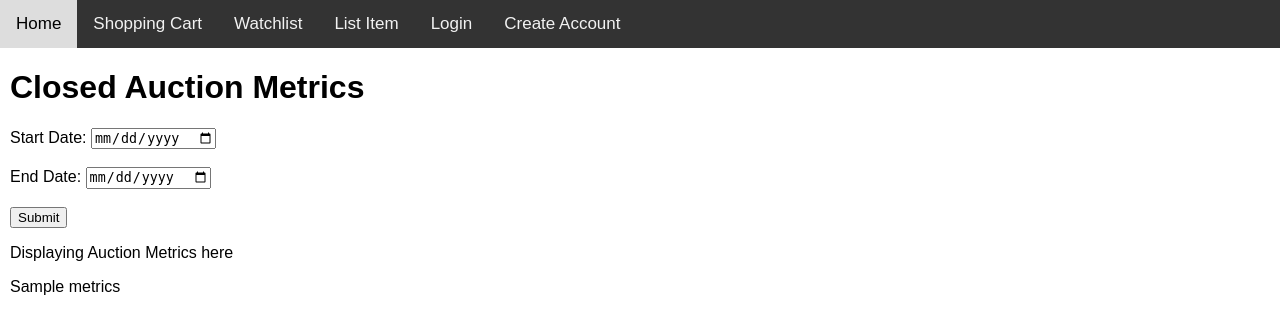
After one commit to zachhuang4026/webService, a Flask app: template templates/admin_metrics.html in a window 1280 px wide. The commit adds this page. Shown: the top 334 px of the page. Run offline with Flask 2, Linux system fonts and the light colour scheme; the template is opened without the code that fills it: most values are stand-ins (such as "Sample title", 1, 10 or a date in 2020).

Commit message:
Admin metrics page

```diff
--- a/app.py
+++ b/app.py
@@ -578,7 +578,22 @@ def admin_view_flagged_items(token, DEBUG=True):
 
     return render_template('admin_flagged_items.html', listings=listings)
 
+@app.route('/admin/metrics', methods=['POST', 'GET'])
+@TokenDecorator(token='required', profile='admin')
+def admin_metrics(token, DEBUG=True):
+    """
+    GET - Render Form
+    POST - Render Form + Results
+    """
+    if request.method == 'GET':
+        return render_template('admin_metrics.html')
 
+    if request.method == 'POST':
+        start_date = request.form.get('start_date')
+        end_date = request.form.get('end_date')
+        # ToDo API Gateway call - get closed auctions
+        # Calculate basic metrics
+        return render_template('admin_metrics.html', metrics = f'Displaying metrics from {start_date} to {end_date}')
 
 #######################################################################
 ## Dummy routes (for testing JWT)
--- a/templates/admin.html
+++ b/templates/admin.html
@@ -8,7 +8,7 @@
         <li> <a href="/admin/users"> User Access </a> </li>
         <li> Edit Auction Categories </li>
         <li> <a href="/admin/flagged_items"> View Flagged Items </a></li>
-        <li> Analytics </li>
+        <li> <a href="/admin/metrics"> View Listing Metrics </a> </li>
     </ul>
 
     <h3> Active Listings </h3>
--- /dev/null
+++ b/templates/admin_metrics.html
@@ -0,0 +1,25 @@
+{% extends "base.html" %}
+{% block nav_item_admin %}active{% endblock nav_item_admin %}
+
+{% block content %}
+    <h1> Closed Auction Metrics </h1>
+    <form action="{{ url_for('admin_metrics' )}}" method="post">
+        <label for="start_date">Start Date:</label>
+        <input type="date" id="start_date"
+            name="start_date" value="{{ today }}"
+            min="2022-10-01" max="{{ today }}" required> <br></br>
+
+        <label for="end_date">End Date:</label>
+        <input type="date" id="end_date"
+            name="end_date" value="{{ today }}"
+            min="2022-10-02" max="{{ today }}" required> <br></br>
+        <input type="submit" value="Submit">
+      </form>
+
+      {% if metrics is defined %}
+      <p> Displaying Auction Metrics here </p>
+      {{ metrics }}
+      {% endif %}
+
+
+{% endblock %}
```
